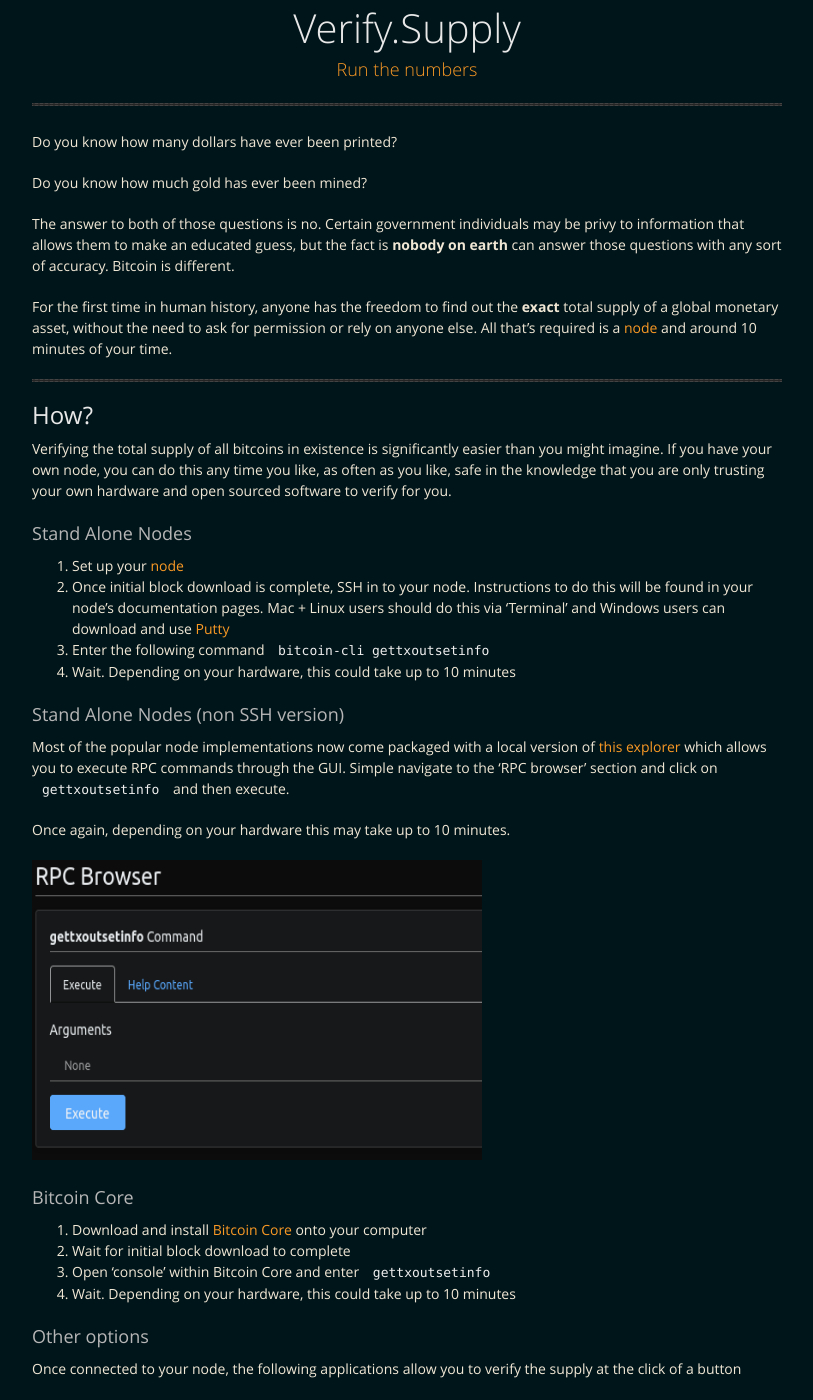
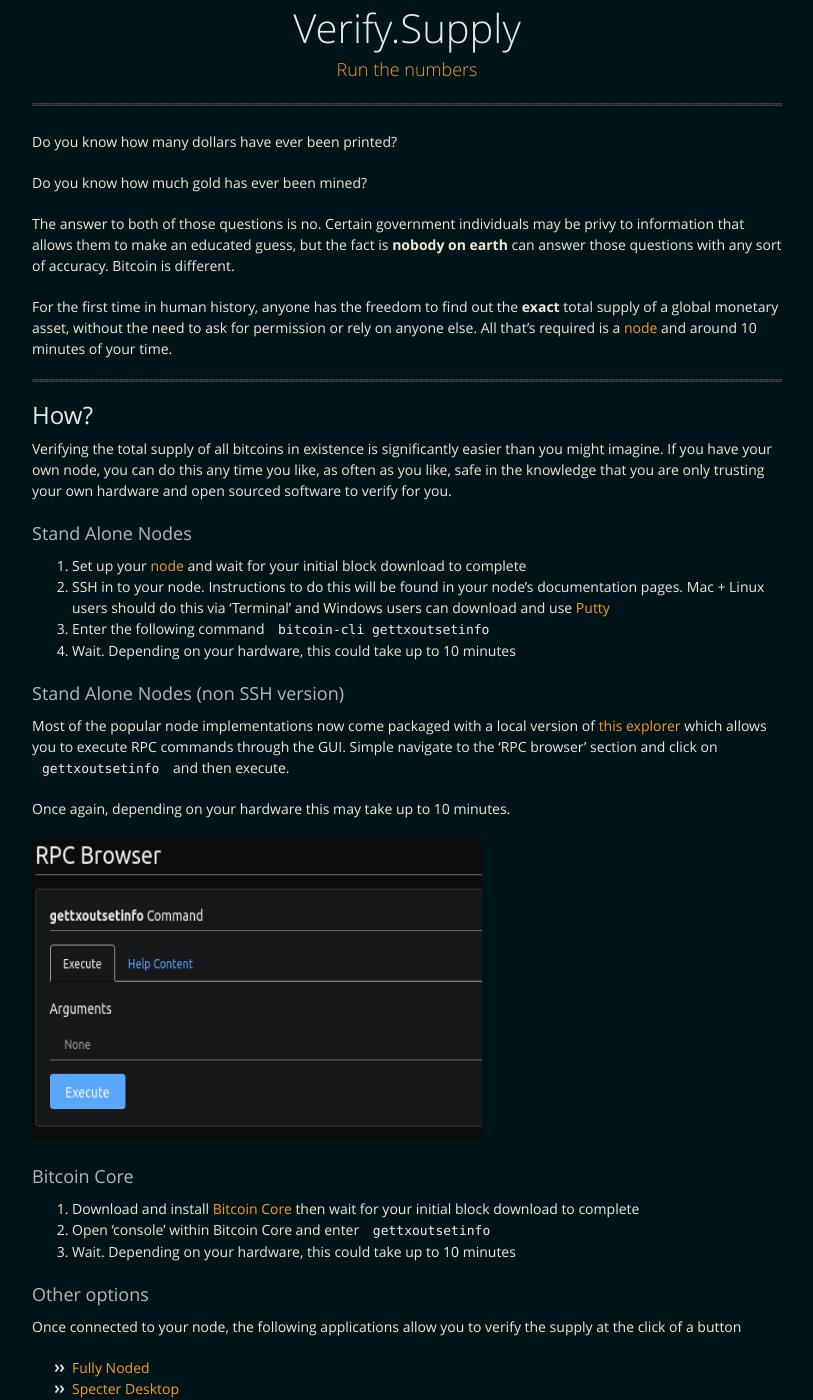
Before and after one commit to BitcoinQnA/verify-supply, a Jekyll site: the page built from index.md, in a window 1280 px wide and 1400 px high. Shown: the whole window, without its empty margins (233-1046 px from the left). Built offline with Jekyll 4.4.1, drawn with Linux system fonts in a browser that asks for light colours.

Commit message:
Update index.md

```diff
--- a/index.md
+++ b/index.md
@@ -18,8 +18,8 @@ Verifying the total supply of all bitcoins in existence is significantly easier
 
 ### Stand Alone Nodes
 
-1. Set up your [node](https://node.guide)
-2. Once initial block download is complete, SSH in to your node. Instructions to do this will be found in your node's documentation pages. Mac + Linux users should do this via 'Terminal' and Windows users can download and use [Putty](https://www.putty.org/)
+1. Set up your [node](https://node.guide) and wait for your initial block download to complete
+2. SSH in to your node. Instructions to do this will be found in your node's documentation pages. Mac + Linux users should do this via 'Terminal' and Windows users can download and use [Putty](https://www.putty.org/)
 3. Enter the following command `bitcoin-cli gettxoutsetinfo`
 4. Wait. Depending on your hardware, this could take up to 10 minutes
 
@@ -34,10 +34,9 @@ Once again, depending on your hardware this may take up to 10 minutes.
 
 ### Bitcoin Core
 
-1. Download and install [Bitcoin Core](https://bitcoin.org/en/download) onto your computer
-2. Wait for initial block download to complete
-3. Open 'console' within Bitcoin Core and enter `gettxoutsetinfo`
-4. Wait. Depending on your hardware, this could take up to 10 minutes
+1. Download and install [Bitcoin Core](https://bitcoin.org/en/download) then wait for your initial block download to complete
+2. Open 'console' within Bitcoin Core and enter `gettxoutsetinfo`
+3. Wait. Depending on your hardware, this could take up to 10 minutes
 
 ### Other options
 
```
